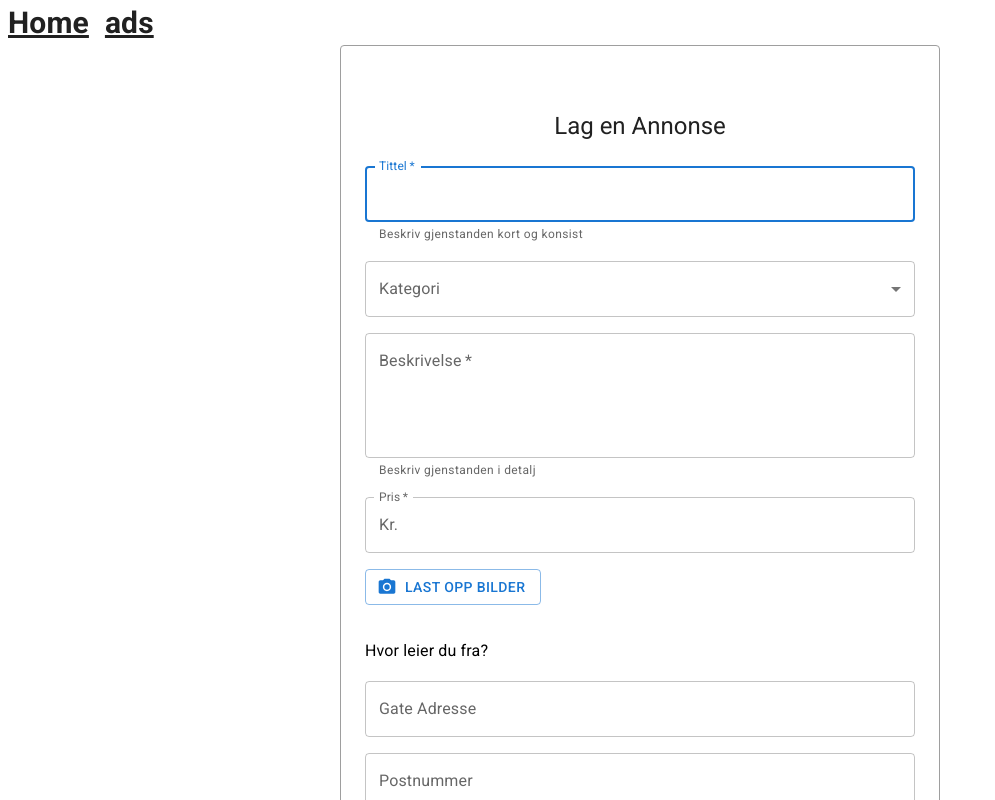
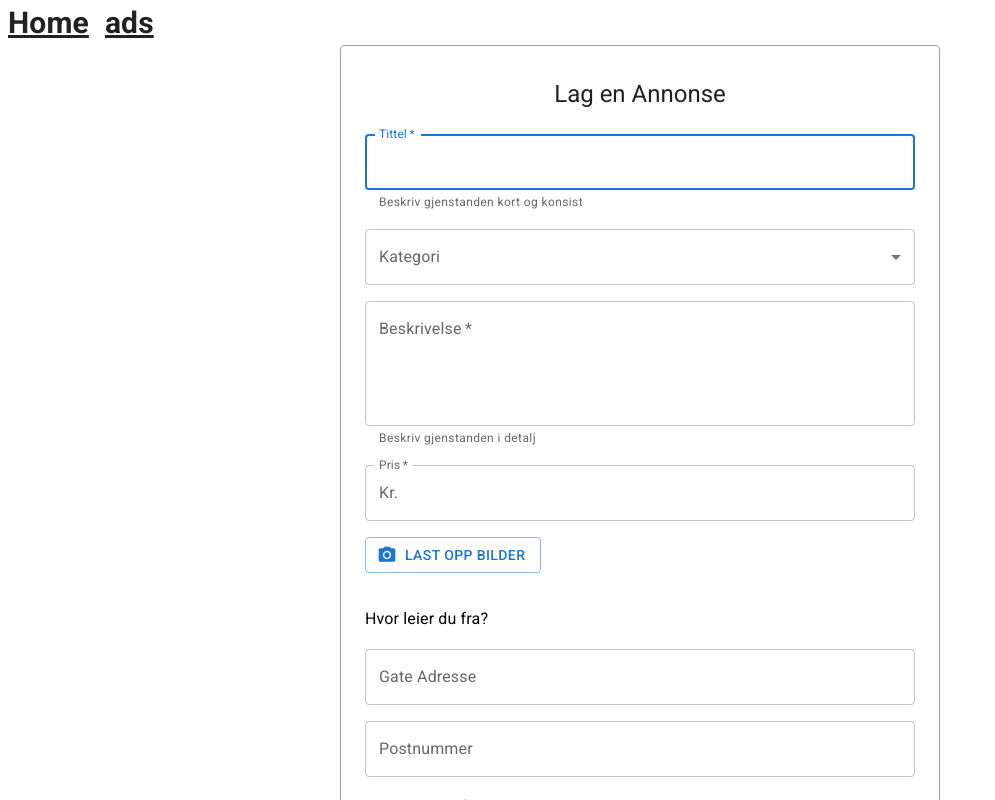
Before and after one commit to stromseng/Lendables-pu-project, a Next.js app: page /createad in a window 1280 px wide. Shown: the top 800 px of the page, without its empty margins (0-995 px from the left). Built offline with nearby package versions, Linux system fonts and the light colour scheme; what pocketbase would draw is missing.

Commit message:
style: :lipstick: Make top and bottom margin smaller
make top and bottom margin size 4

```diff
--- a/src/app/createad/page.jsx
+++ b/src/app/createad/page.jsx
@@ -181,8 +181,8 @@ export default function Page() {
         <CssBaseline />
         <Box
           sx={{
-            marginTop: 8,
-            marginBottom: 8,
+            marginTop: 4,
+            marginBottom: 4,
             display: 'flex',
             flexDirection: 'column',
             alignItems: 'center',
```
